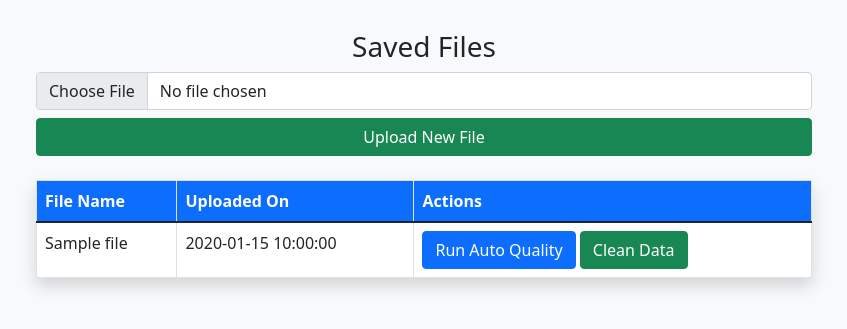
After one commit to ve3global/Autoquality, a Flask app: template templates/saved_data.html in a window 1280 px wide. The commit adds this page. Shown: the top 329 px of the page, without its empty margins (216-1063 px from the left). Run offline with Flask 3, Linux system fonts and the light colour scheme; the template is opened without the code that fills it: most values are stand-ins (such as "Sample title", 1, 10 or a date in 2020).

Commit message:
added cleansing api and download api

```diff
--- a/app.py
+++ b/app.py
@@ -1,4 +1,155 @@
-from flask import Flask, render_template, request, redirect, url_for, session, jsonify
+# from flask import Flask, render_template, request, redirect, send_file, url_for, session, jsonify
+# import pandas as pd
+# import os
+# import numpy as np
+# from datetime import datetime
+
+# app = Flask(__name__)
+# app.secret_key = 'your_secret_key'
+# UPLOAD_FOLDER = 'uploads'
+# os.makedirs(UPLOAD_FOLDER, exist_ok=True)
+
+# RULES = [
+#     {'id': 'missing_values', 'name': 'Check Missing Values', 'description': 'Identify missing values'},
+#     {'id': 'whitespace', 'name': 'Check Whitespace', 'description': 'Detect extra spaces'},
+#     {'id': 'outliers', 'name': 'Check Outliers', 'description': 'Find statistical outliers'},
+#     {'id': 'format', 'name': 'Check Format', 'description': 'Validate email, date, and contact formats'},
+#     {'id': 'duplicates', 'name': 'Check Duplicates', 'description': 'Find duplicate records'},
+#     {'id': 'data_inconsistency', 'name': 'Check Data Inconsistency', 'description': 'Detect inconsistent formatting'}
+# ]
+
+# def check_missing_values(df):
+#     return list(df[df.isnull().any(axis=1)].index)
+
+# # def check_whitespace(df):
+# #     return list(df[df.applymap(lambda x: isinstance(x, str) and (x.startswith(' ') or x.endswith(' ') or '  ' in x))].index)
+
+# def check_whitespace(df):
+#     return list(df[df.apply(lambda col: col.map(lambda x: isinstance(x, str) and (x.startswith(' ') or x.endswith(' ') or '  ' in x)), axis=0)].index)
+
+
+# def check_outliers(df):
+#     flagged_indices = []
+#     for col in df.select_dtypes(include=['int64', 'float64']):
+#         z_scores = np.abs((df[col] - df[col].mean()) / df[col].std())
+#         flagged_indices.extend(df[z_scores > 3].index.tolist())
+#     return list(set(flagged_indices))
+
+# def check_format(df):
+#     flagged_indices = []
+#     if 'email' in df.columns:
+#         flagged_indices.extend(df[~df['email'].astype(str).str.match(r'^[^@]+@[^@]+\\.[^@]+$', na=False)].index.tolist())
+#     if 'contact' in df.columns:
+#         flagged_indices.extend(df[~df['contact'].astype(str).str.match(r'^[0-9]{10}$', na=False)].index.tolist())
+#     return list(set(flagged_indices))
+
+# def check_duplicates(df):
+#     return list(df[df.duplicated()].index)
+
+# def check_data_inconsistency(df):
+#     flagged_indices = set()
+#     for col in df.columns:
+#         if df[col].dtype == object:
+#             inconsistent_mask = df[col].astype(str).str.match(r'[^a-zA-Z0-9\s]', na=False)
+#             flagged_indices.update(df[inconsistent_mask].index.tolist())
+#     return list(flagged_indices)
+
+# @app.route('/', methods=['GET', 'POST'])  # Allow both GET & POST
+# def upload_file():
+#     if request.method == 'POST':
+#         if 'file' not in request.files:
+#             return "No file part", 400  # Handle missing file
+
+#         file = request.files['file']
+#         if file.filename == '':
+#             return "No selected file", 400  # Handle empty file
+
+#         if file:
+#             file_path = os.path.join(UPLOAD_FOLDER, file.filename)
+#             file.save(file_path)
+
+#         return redirect(url_for('upload_file'))  # Refresh page after upload
+
+#     # Fetch uploaded files for display
+#     files = [{'name': f, 'date': datetime.fromtimestamp(os.path.getmtime(os.path.join(UPLOAD_FOLDER, f))).strftime('%Y-%m-%d %H:%M:%S')}
+#              for f in os.listdir(UPLOAD_FOLDER) if f.endswith('.csv')]
+#     print("Files:", files)
+#     return render_template('saved_data.html', files=files)
+
+# @app.route('/autoquality/<file_name>')
+# def autoquality(file_name):
+#     file_path = os.path.join(UPLOAD_FOLDER, file_name)
+#     session['uploaded_file'] = file_path
+
+#     df = pd.read_csv(file_path)
+#     print("Dataframe:", df)
+
+#     return render_template('autoquality.html',
+#                            tables=[df.to_html(classes='table', table_id='dataTable')],
+#                            rules=RULES, file_name=file_name)
+
+# @app.route('/run_rule/<file_name>/<rule_id>')
+# def run_rule(file_name, rule_id):
+#     file_path = os.path.join(UPLOAD_FOLDER, file_name)
+#     df = pd.read_csv(file_path)
+
+#     rule_functions = {
+#         'missing_values': check_missing_values,
+#         'whitespace': check_whitespace,
+#         'outliers': check_outliers,
+#         'format': check_format,
+#         'duplicates': check_duplicates,
+#         'data_inconsistency': check_data_inconsistency
+#     }
+
+#     flagged_indices = rule_functions[rule_id](df) if rule_id in rule_functions else []
+#     quality_score = max(0, (len(df) - len(flagged_indices)) / len(df) * 100)
+
+#     return jsonify({'flagged_indices': flagged_indices, 'quality_score': quality_score})
+
+
+# @app.route('/clean_data/<file_name>')
+# def clean_data(file_name):
+#     file_path = os.path.join(UPLOAD_FOLDER, file_name)
+#     if not os.path.exists(file_path):
+#         return "File not found", 404
+
+#     df = pd.read_csv(file_path)
+
+#     # Remove duplicates, whitespace, and missing values
+#     df_cleaned = df.drop_duplicates().dropna()
+#     # df_cleaned = df_cleaned.applymap(lambda x: x.strip() if isinstance(x, str) else x)
+#     df_cleaned = df_cleaned.apply(lambda x: x.str.strip() if x.dtype == "object" else x)
+
+
+#     cleaned_file_name = f"cleaned_{file_name}"
+#     print("Cleaned File Name:", cleaned_file_name)
+#     clean_file_path = os.path.join(UPLOAD_FOLDER, cleaned_file_name)
+#     print("Cleaned File Path:", clean_file_path)
+#     #clean_file_path = clean_file_path.split("\\")[1]
+#     #print("Cleaned File Path 1 is:", clean_file_path)
+#     df_cleaned.to_csv(clean_file_path, index=False)
+
+#     return render_template('clean_data.html',
+#                            tables=[df_cleaned.to_html(classes='table', table_id='dataTable')],
+#                            total_rows=len(df),
+#                            cleaned_rows=len(df_cleaned),
+#                            file_name=cleaned_file_name)
+
+# @app.route('/download/<file_name>')
+# def download(file_name):
+#     print("file_name is", file_name)
+#     file_path = os.path.join(UPLOAD_FOLDER, file_name)
+#     if not os.path.exists(file_path):
+#         return "Cleaned File not found", 404
+#     return send_file(file_path, as_attachment=True)
+
+
+# if __name__ == '__main__':
+#     app.run(debug=True)
+
+
+from flask import Flask, render_template, request, redirect, send_file, url_for, session, jsonify
 import pandas as pd
 import os
 import numpy as np
@@ -21,8 +172,12 @@ RULES = [
 def check_missing_values(df):
     return list(df[df.isnull().any(axis=1)].index)
 
+# def check_whitespace(df):
+#     return list(df[df.apply(lambda col: col.map(lambda x: isinstance(x, str) and (x.strip() != x), axis=0)].index)
+
 def check_whitespace(df):
-    return list(df[df.applymap(lambda x: isinstance(x, str) and (x.startswith(' ') or x.endswith(' ') or '  ' in x))].index)
+    return list(df[df.apply(lambda col: col.map(lambda x: isinstance(x, str) and (x.startswith(' ') or x.endswith(' ') or '  ' in x)), axis=0)].index)
+
 
 def check_outliers(df):
     flagged_indices = []
@@ -34,7 +189,7 @@ def check_outliers(df):
 def check_format(df):
     flagged_indices = []
     if 'email' in df.columns:
-        flagged_indices.extend(df[~df['email'].astype(str).str.match(r'^[^@]+@[^@]+\\.[^@]+$', na=False)].index.tolist())
+        flagged_indices.extend(df[~df['email'].astype(str).str.match(r'^[^@]+@[^@]+\.[^@]+$', na=False)].index.tolist())
     if 'contact' in df.columns:
         flagged_indices.extend(df[~df['contact'].astype(str).str.match(r'^[0-9]{10}$', na=False)].index.tolist())
     return list(set(flagged_indices))
@@ -50,27 +205,24 @@ def check_data_inconsistency(df):
             flagged_indices.update(df[inconsistent_mask].index.tolist())
     return list(flagged_indices)
 
-@app.route('/', methods=['GET', 'POST'])  # Allow both GET & POST
+@app.route('/', methods=['GET', 'POST'])
 def upload_file():
     if request.method == 'POST':
         if 'file' not in request.files:
-            return "No file part", 400  # Handle missing file
+            return "No file part", 400
 
         file = request.files['file']
         if file.filename == '':
-            return "No selected file", 400  # Handle empty file
+            return "No selected file", 400
 
-        if file:
+        if file and file.filename.endswith('.csv'):
             file_path = os.path.join(UPLOAD_FOLDER, file.filename)
             file.save(file_path)
+            return redirect(url_for('upload_file'))
 
-        return redirect(url_for('upload_file'))  # Refresh page after upload
-
-    # Fetch uploaded files for display
     files = [{'name': f, 'date': datetime.fromtimestamp(os.path.getmtime(os.path.join(UPLOAD_FOLDER, f))).strftime('%Y-%m-%d %H:%M:%S')}
              for f in os.listdir(UPLOAD_FOLDER) if f.endswith('.csv')]
-
-    return render_template('/templates/saved_data.html', files=files)
+    return render_template('saved_data.html', files=files)
 
 @app.route('/autoquality/<file_name>')
 def autoquality(file_name):
@@ -78,8 +230,7 @@ def autoquality(file_name):
     session['uploaded_file'] = file_path
 
     df = pd.read_csv(file_path)
-    print("Dataframe:", df)
-    return render_template('/templates/autoquality.html',
+    return render_template('autoquality.html',
                            tables=[df.to_html(classes='table', table_id='dataTable')],
                            rules=RULES, file_name=file_name)
 
@@ -102,5 +253,33 @@ def run_rule(file_name, rule_id):
 
     return jsonify({'flagged_indices': flagged_indices, 'quality_score': quality_score})
 
+@app.route('/clean_data/<file_name>')
+def clean_data(file_name):
+    file_path = os.path.join(UPLOAD_FOLDER, file_name)
+    if not os.path.exists(file_path):
+        return "File not found", 404
+
+    df = pd.read_csv(file_path)
+    df_cleaned = df.drop_duplicates().dropna()
+    df_cleaned = df_cleaned.apply(lambda x: x.str.strip() if x.dtype == "object" else x)
+
+    cleaned_file_name = f"cleaned_{file_name}"
+    print("Cleaned File Name:", cleaned_file_name)
+    clean_file_path = os.path.join(UPLOAD_FOLDER, cleaned_file_name)
+    df_cleaned.to_csv(clean_file_path, index=False)
+
+    return render_template('clean_data.html',
+                           tables=[df_cleaned.to_html(classes='table', table_id='dataTable')],
+                           total_rows=len(df),
+                           cleaned_rows=len(df_cleaned),
+                           file_name=cleaned_file_name)
+
+@app.route('/download/<file_name>')
+def download(file_name):
+    file_path = os.path.join(UPLOAD_FOLDER, file_name)
+    if not os.path.exists(file_path):
+        return "File not found", 404
+    return send_file(file_path, as_attachment=True)
+
 if __name__ == '__main__':
     app.run(debug=True)
--- a/templates/templates/clean_data.html
+++ b/templates/clean_data.html
@@ -69,7 +69,9 @@
                 <div class="download-section">
                     <h5 class="mb-3">Your data is ready!</h5>
                     <div class="btn-group">
-                        <a href="{{ url_for('download') }}" class="btn btn-success btn-lg">
+                        <p>File Name: {{ file_name }}</p>
+
+                        <a href="{{ url_for('download', file_name=file_name) }}" class="btn btn-success btn-lg">
                             Download Cleaned Data
                         </a>
                         <a href="{{ url_for('upload_file') }}" class="btn btn-outline-primary btn-lg">
--- /dev/null
+++ b/templates/saved_data.html
@@ -0,0 +1,96 @@
+<!-- <!DOCTYPE html>
+<html>
+<head>
+    <title>Saved Files - Data Quality Checker</title>
+    <link href="https://cdn.jsdelivr.net/npm/bootstrap@5.1.3/dist/css/bootstrap.min.css" rel="stylesheet">
+    <style>
+        body { background-color: #f8f9fa; }
+        .container { max-width: 800px; margin-top: 30px; }
+    </style>
+</head>
+<body>
+    <div class="container">
+        <h3 class="text-center">Saved Files</h3>
+
+        <form action="/" method="post" enctype="multipart/form-data" class="mb-4">
+            <input type="file" name="file" class="form-control mb-2" required>
+            <button type="submit" class="btn btn-success w-100">Upload New File</button>
+        </form>
+
+        <table class="table table-bordered bg-white shadow">
+            <thead class="bg-primary text-white">
+                <tr>
+                    <th>File Name</th>
+                    <th>Uploaded On</th>
+                    <th>Actions</th>
+                </tr>
+            </thead>
+            <tbody>
+                {% for file in files %}
+                <tr>
+                    <td>{{ file.name }}</td>
+                    <td>{{ file.date }}</td>
+                    <td>
+                        <a href="{{ url_for('autoquality', file_name=file.name) }}" class="btn btn-primary">
+                            Run Auto Quality
+                        </a>
+                        <a href="{{ url_for('clean_data', file_name=file.name) }}" class="btn btn-success">
+                            Clean Data
+                        </a>
+                    </td>
+                </tr>
+                {% endfor %}
+            </tbody>
+        </table>
+    </div>
+</body>
+</html> -->
+
+
+<!DOCTYPE html>
+<html>
+<head>
+    <title>Saved Files - Data Quality Checker</title>
+    <link href="https://cdn.jsdelivr.net/npm/bootstrap@5.1.3/dist/css/bootstrap.min.css" rel="stylesheet">
+    <style>
+        body { background-color: #f8f9fa; }
+        .container { max-width: 800px; margin-top: 30px; }
+    </style>
+</head>
+<body>
+    <div class="container">
+        <h3 class="text-center">Saved Files</h3>
+
+        <form action="/" method="post" enctype="multipart/form-data" class="mb-4">
+            <input type="file" name="file" class="form-control mb-2" required>
+            <button type="submit" class="btn btn-success w-100">Upload New File</button>
+        </form>
+
+        <table class="table table-bordered bg-white shadow">
+            <thead class="bg-primary text-white">
+                <tr>
+                    <th>File Name</th>
+                    <th>Uploaded On</th>
+                    <th>Actions</th>
+                </tr>
+            </thead>
+            <tbody>
+                {% for file in files %}
+                <tr>
+                    <td>{{ file.name }}</td>
+                    <td>{{ file.date }}</td>
+                    <td>
+                        <a href="{{ url_for('autoquality', file_name=file.name) }}" class="btn btn-primary">
+                            Run Auto Quality
+                        </a>
+                        <a href="{{ url_for('clean_data', file_name=file.name) }}" class="btn btn-success">
+                            Clean Data
+                        </a>
+                    </td>
+                </tr>
+                {% endfor %}
+            </tbody>
+        </table>
+    </div>
+</body>
+</html>
```
Also changed, not shown: templates/templates/saved_data.html (deleted, +0 -44 lines), templates/autoquality.html (renamed from templates/templates/autoquality.html), templates/upload.html (renamed from templates/templates/upload.html), 1 other file.
